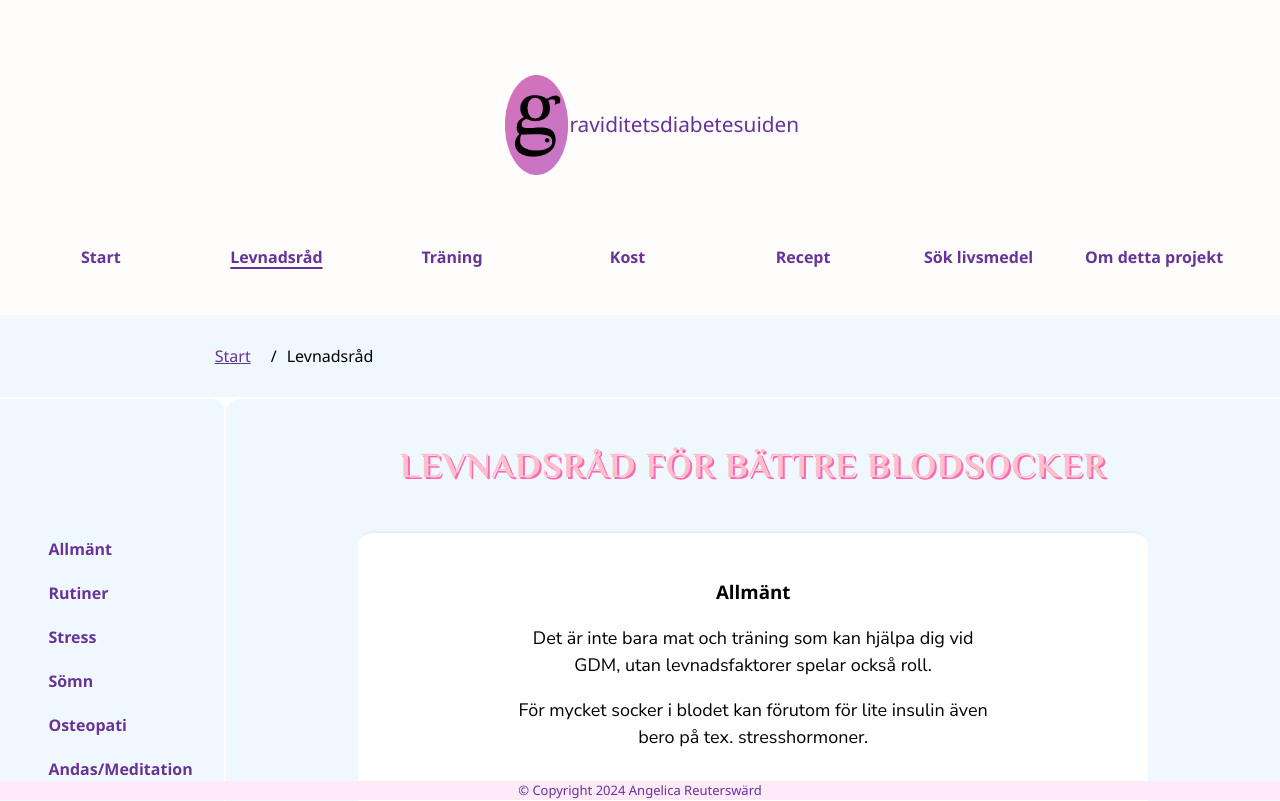
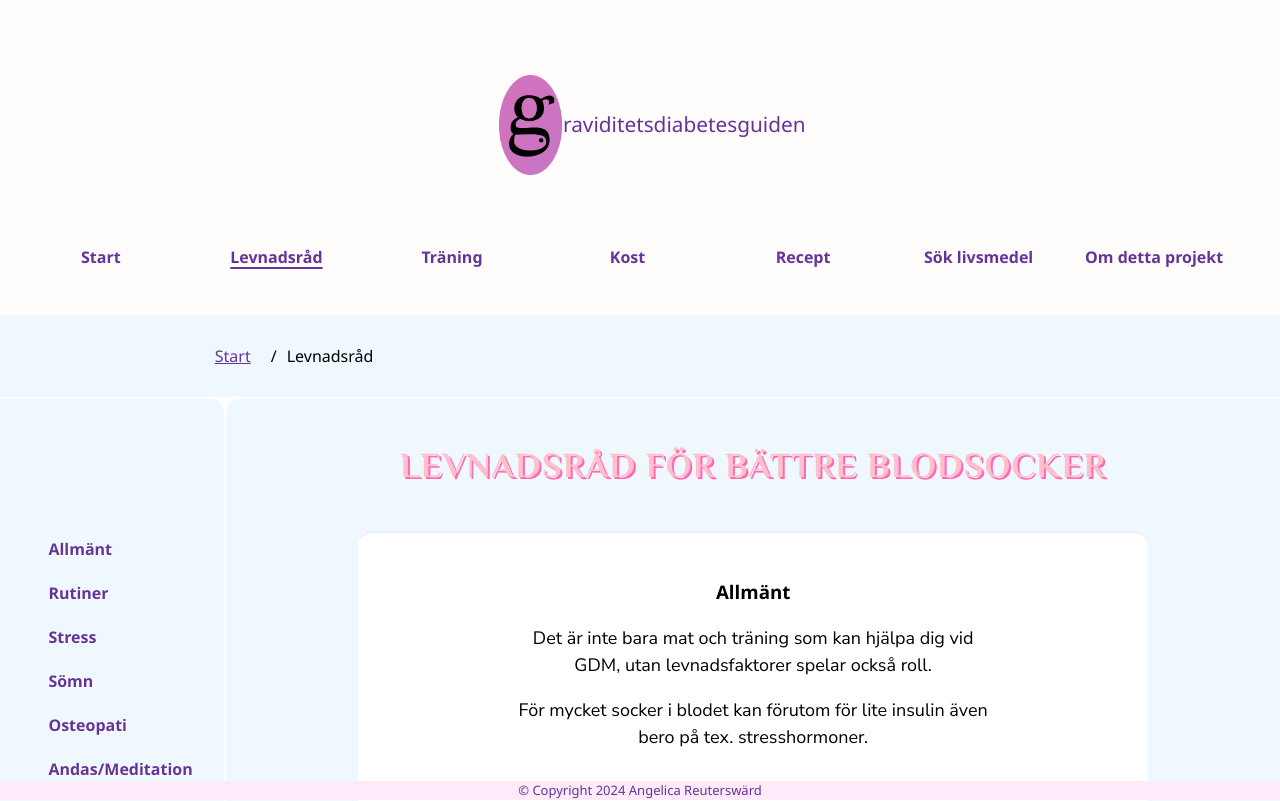
Before and after one commit to Ayngie/natural-guide-to-gestational-diabetes, a React (Vite) app: page /natural-guide-to-gestational-diabetes/life in a window 1280 px wide. Shown: the top 801 px of the page. Built offline with nearby package versions, Linux system fonts and the light colour scheme.

Commit message:
♻️ refactor: added styled component for letter g in logotext

```diff
--- a/src/components/layout/header/PageLogo.tsx
+++ b/src/components/layout/header/PageLogo.tsx
@@ -1,6 +1,6 @@
 import { Link } from "react-router-dom";
 import logoImg from "/G-logo.png";
-import { LogoTextContainer, LogoWrapper, StyledLogoContainer, StyledLogoImg, StyledLogoText } from "../../styles/layout/header/StyledLogo";
+import { LogoTextContainer, LogoWrapper, StyledLogoContainer, StyledLogoImg, StyledLogoText, LetterG } from "../../styles/layout/header/StyledLogo";
 
 export const PageLogo = () => {
 
@@ -11,7 +11,7 @@ export const PageLogo = () => {
             <StyledLogoImg alt="G-logotype" src={logoImg}></StyledLogoImg>
             <LogoTextContainer>
               <StyledLogoText>raviditetsdiabetes</StyledLogoText>
-              <StyledLogoText>uiden</StyledLogoText>
+              <StyledLogoText><LetterG>g</LetterG>uiden</StyledLogoText>
             </LogoTextContainer>
         </StyledLogoContainer>
       </Link>
--- a/src/components/styles/layout/header/StyledLogo.ts
+++ b/src/components/styles/layout/header/StyledLogo.ts
@@ -41,6 +41,10 @@ export const StyledLogoText = styled.span `
     }
 `;
 
+export const LetterG = styled.span `
+//make responsive the letter g
+`;
+
 export const LogoWrapper = styled.div `
     padding-top: 4%;
     width: 60%;
```
